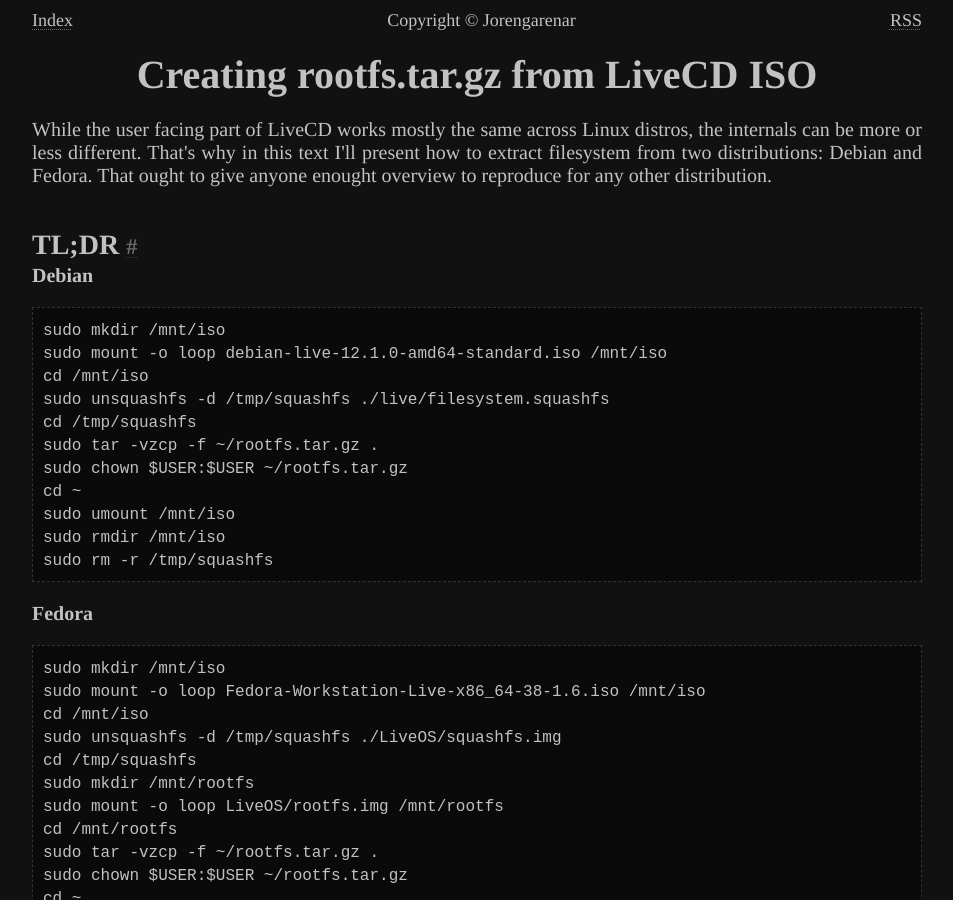
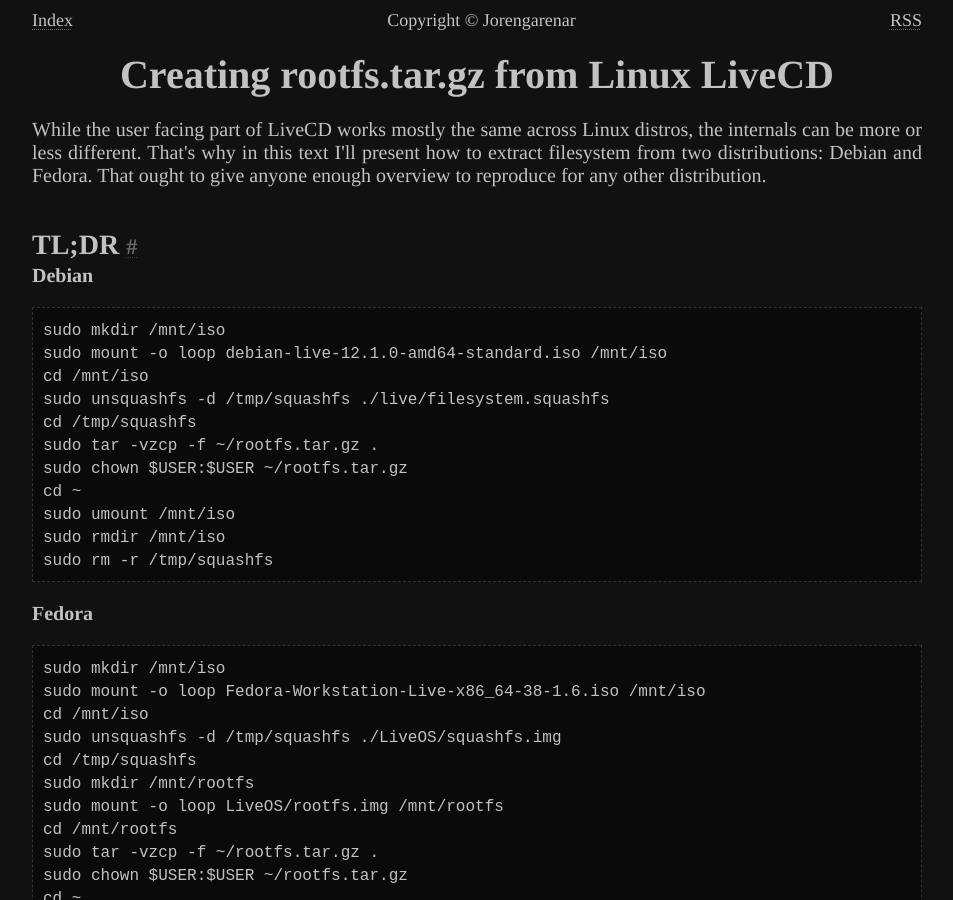
Before and after one commit to Jorenar/blog, a Jekyll site: the page built from _posts/2023-10-05-livecd-2-rootfs-tar-gz.md, in a window 1280 px wide and 900 px high. Shown: the whole window, without its empty margins (163-1116 px from the left). Built offline with Jekyll 4.4.1, drawn with Linux system fonts in a browser that asks for light colours; some of the changed text lies outside the part shown.

````diff
--- a/_posts/2023-10-05-livecd-2-rootfs-tar-gz.md
+++ b/_posts/2023-10-05-livecd-2-rootfs-tar-gz.md
@@ -1,12 +1,12 @@
 ---
 layout: post
-title:  "Creating rootfs.tar.gz from LiveCD ISO"
+title:  "Creating rootfs.tar.gz from Linux LiveCD"
 ---
 
 While the user facing part of LiveCD works mostly the same across Linux distros,
 the internals can be more or less different. That's why in this text I'll present
 how to extract filesystem from two distributions: Debian and Fedora. That ought
-to give anyone enought overview to reproduce for any other distribution.
+to give anyone enough overview to reproduce for any other distribution.
 
 ## TL;DR
 
@@ -102,7 +102,7 @@ Those are out files of interest.
 ## Unsquashing
 
 Now let's uncompress the files; I'll extract them in `$TMPDIR`
-(be sure it has sufficent size or choose different location).
+(be sure it has sufficient size or choose different location).
 
 ```
 $ TMPDIR="${TMPDIR:-/tmp}"
````
Also changed, not shown: other parts of _posts/2023-10-05-livecd-2-rootfs-tar-gz.md (+6 -7 lines).
